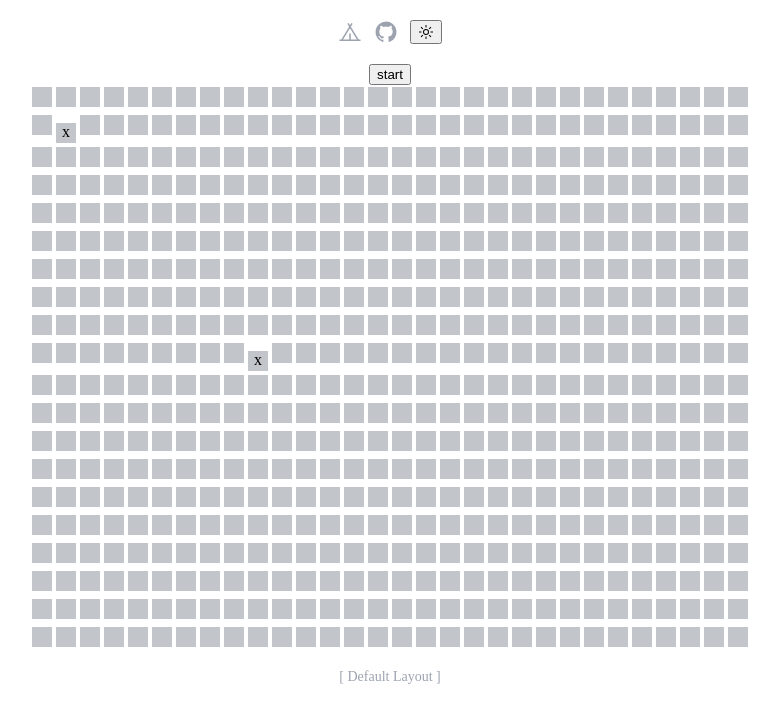
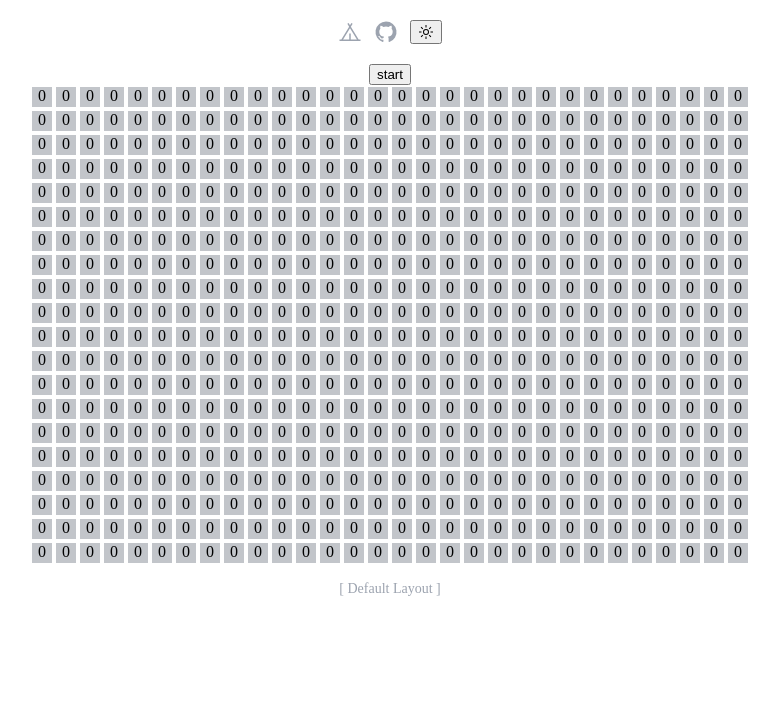
Before and after one commit to lzy1960/vue-findway, a Nuxt app: page /bfs in a window 1280 px wide. Shown: the top 722 px of the page, without its empty margins (250-1029 px from the left). Built offline with nearby package versions, Linux system fonts and the light colour scheme.

Commit message:
feat: bfs complete

```diff
--- a/package.json
+++ b/package.json
@@ -14,7 +14,7 @@
     "@lzy1960/eslint-config-vue": "^0.0.6",
     "@nuxtjs/color-mode": "^3.1.4",
     "@typescript-eslint/eslint-plugin": "^5.36.1",
-    "@typescript-eslint/parser": "^5.36.1",
+    "@typescript-eslint/parser": "^5.36.2",
     "@unocss/nuxt": "^0.45.13",
     "@unocss/preset-icons": "^0.45.14",
     "@vueuse/core": "^9.1.1",
--- a/pages/bfs/index.vue
+++ b/pages/bfs/index.vue
@@ -1,49 +1,37 @@
 <template>
   <div class="bfs">
     <button @click="path(map, start, end)">start</button>
-    <div v-for="y in 20" :key="y">
-      <div :ref="el => curEl = el" v-for="x in 30" :key="x" inline-block w-5 h-5 bg-gray-7 bg-op-30 m-2px cursor-pointer
-        hover:bg-op-80>
-        <span>{{ isHighlight(x, y) ? 'x' : '' }}</span>
+    <div v-for="_, y in HEIGHT" :key="y">
+      <div v-for="_, x in WIDTH" :key="`${x}_${y}`" inline-block w-5 h-5 bg-gray-7 bg-op-30 m-2px cursor-pointer
+        hover:bg-op-80 :class="map[y]?.[x] === 1 ? 'bg-red' : ''">
+        <span>{{ map[y]?.[x] }}</span>
       </div>
     </div>
   </div>
 </template>
 
 <script lang="ts" setup>
-
-const WIDTH = 30
-const HEIGHT = 20
-const map = Array(HEIGHT).fill(0).map(v => Array(WIDTH).fill(0))
+const WIDTH = ref(30)
+const HEIGHT = ref(20)
+const map = ref(Array(HEIGHT.value).fill(0).map(v => Array(WIDTH.value).fill(0)))
 const start = [2, 2]
 const end = [10, 10]
-const isHighlight = (x, y) => {
-  const isStart = x === start[0] && y === start[1]
-  const isEnd = x === end[0] && y === end[1]
-  return isStart || isEnd
-}
-const curEl = ref()
 function sleep (t: number) {
   return new Promise(function (resolve) {
     setTimeout(resolve, t);
   });
 }
-const path = async (map: number[][], start: number[], end: number[]) => {
-  console.log(start)
+const path = async (map, start: number[], end: number[]) => {
   const queue = [start]
   async function insert (x: number, y: number) {
     // 越界
-    if (x < 0 || x >= WIDTH || y < 0 || y >= HEIGHT) return
+    if (x < 0 || x >= WIDTH.value || y < 0 || y >= HEIGHT.value || map[y]?.[x] === 1) return
     await sleep(1)
     map[y][x] = 1
     queue.push([x, y])
   }
   while (queue.length) {
     let [x, y] = queue.shift()
-    console.log(queue)
-    console.log(x, y)
-    console.log(curEl)
-    curEl.value.style.backgroundColor = '#f00'
     // 到终点
     if (x === end[0] && y === end[1]) return true
     await insert(x, y - 1)
@@ -53,7 +41,6 @@ const path = async (map: number[][], start: number[], end: number[]) => {
   }
   return false
 }
-// console.log(path(map, start.value, end.value))
 </script>
 
 <style lang='scss' scoped>
```
Also changed, not shown: 1 other file (tests, documents, lock files or other folders).
